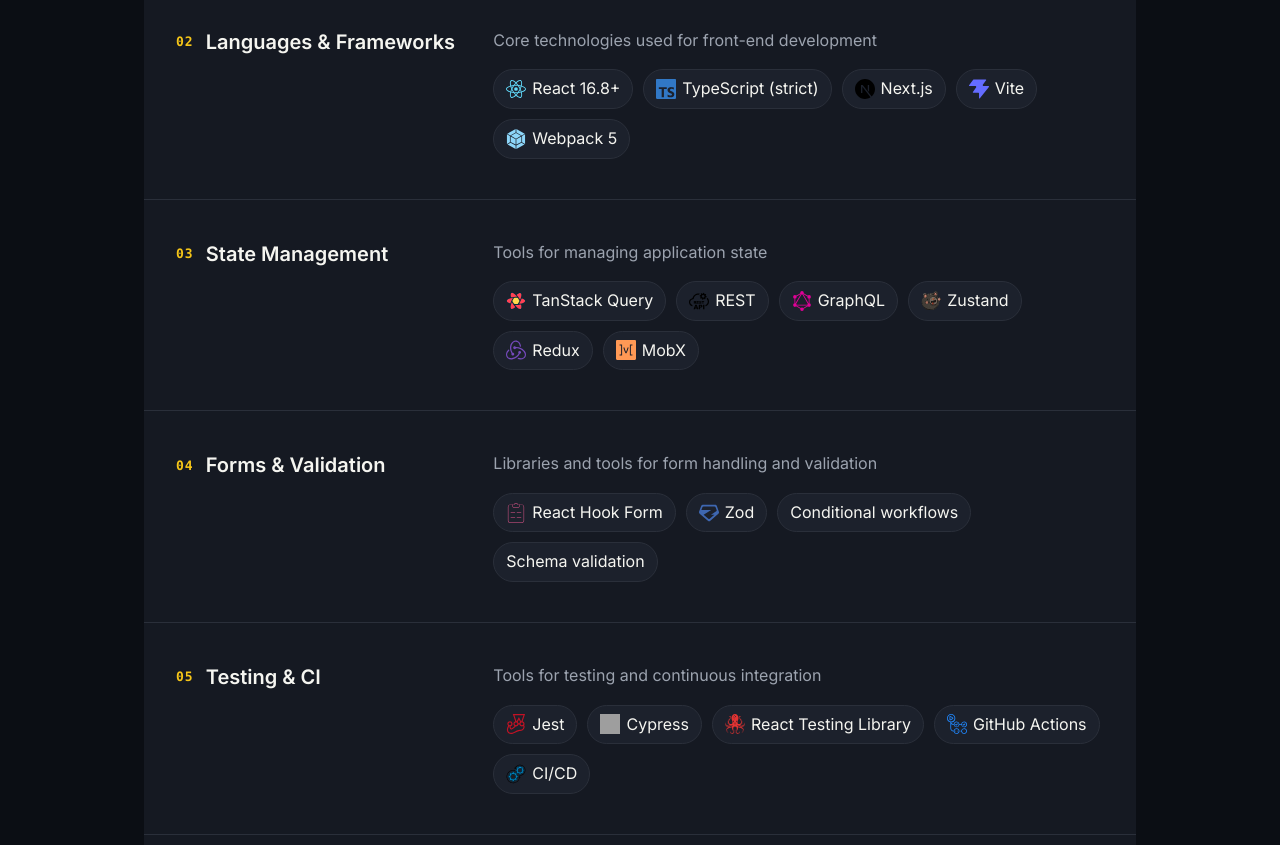
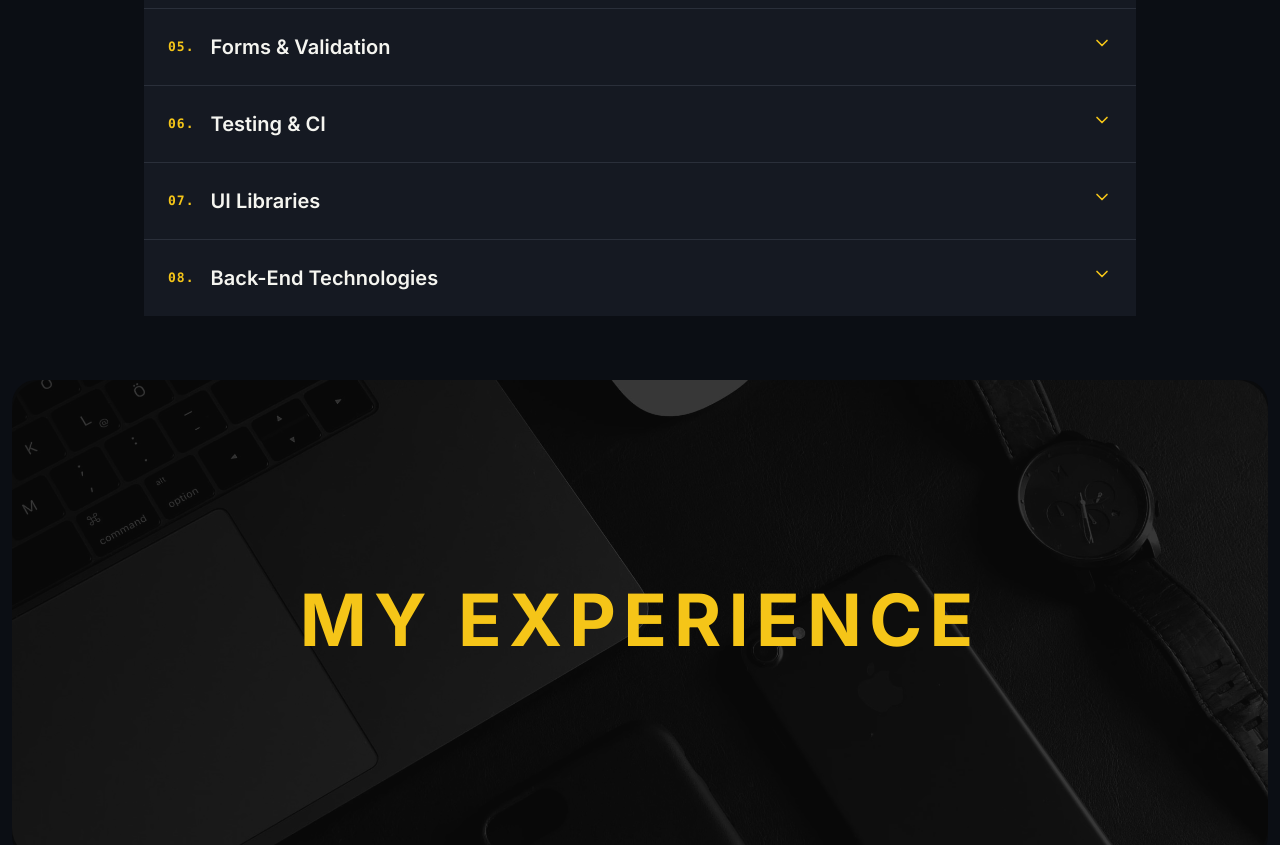
Before and after one commit to WalkUnderPressure/ob-portfolio, a React (Vite) app: page / in a window 1280 px wide. Shown: the part 3880-4725 px from the top of the page. Built offline with nearby package versions, Linux system fonts and the light colour scheme; grey boxes are pictures that could not be loaded.

Commit message:
Add accordion for skills section

```diff
--- a/src/components/SkillsSection.jsx
+++ b/src/components/SkillsSection.jsx
@@ -1,8 +1,59 @@
+import { useState, useRef } from "react";
+import { gsap } from "gsap";
 import SectionTitle from "./SectionTitle.jsx";
 import data from "../data/portfolio.json";
 
 export default function SkillsSection() {
   const { skills, sectionTitles } = data;
+  const [openItems, setOpenItems] = useState({});
+  const contentRefs = useRef({});
+  const arrowRefs = useRef({});
+
+  const toggleItem = (id) => {
+    const isOpen = openItems[id];
+
+    // Animate arrow rotation
+    if (arrowRefs.current[id]) {
+      gsap.to(arrowRefs.current[id], {
+        rotation: isOpen ? 0 : 180,
+        duration: 0.3,
+        ease: "power2.out",
+      });
+    }
+
+    // Animate content
+    if (contentRefs.current[id]) {
+      const element = contentRefs.current[id];
+
+      if (isOpen) {
+        // Closing animation
+        gsap.to(element, {
+          height: 0,
+          opacity: 0,
+          duration: 0.4,
+          ease: "power2.inOut",
+        });
+      } else {
+        // Opening animation - measure natural height
+        gsap.set(element, { height: "auto", opacity: 1 });
+        const targetHeight = element.offsetHeight;
+
+        // Reset and animate
+        gsap.set(element, { height: 0, opacity: 0 });
+        gsap.to(element, {
+          height: targetHeight,
+          opacity: 1,
+          duration: 0.4,
+          ease: "power2.inOut",
+        });
+      }
+    }
+
+    setOpenItems((prev) => ({
+      ...prev,
+      [id]: !prev[id],
+    }));
+  };
 
   return (
     <section id="skills" className="relative pt-16">
@@ -27,26 +78,37 @@
             {skills.description}
           </p>
         </div>
+
         <div
           className="stagger-animate space-y-px"
           style={{ background: "var(--border)" }}
         >
-          {skills.items.map((skill) => (
+          {skills.items.map((skill, index) => {
+            const isOpen = openItems[skill.id];
+
+            return (
               <div
                 key={skill.id}
-              className="stagger-item px-6 py-8 sm:px-8 sm:py-10"
+                className="stagger-item p-4 md:p-6"
                 style={{ background: "var(--surface)" }}
               >
-              <div className="grid grid-cols-1 items-start gap-6 md:grid-cols-12">
-                <div className="flex min-w-0 items-center gap-3 md:col-span-4">
+                <button
+                  onClick={() => toggleItem(skill.id)}
+                  className="flex w-full cursor-pointer items-start gap-6"
+                  aria-expanded={isOpen}
+                  aria-controls={`skills-content-${skill.id}`}
+                >
+                  <div className="flex min-w-0 flex-col items-start gap-3">
+                    <div className="flex flex-row items-center justify-start gap-4">
                       <div
                         className="text-caption flex-shrink-0 font-mono"
                         style={{ color: "var(--accent)" }}
                       >
-                    {skill.id}
+                        {String(index + 1).padStart(2, "0") + "."}
                       </div>
+
                       <h3
-                    className="text-h3 min-w-0 break-words"
+                        className="text-h3 min-w-0 text-left break-words"
                         style={{
                           color: "var(--foreground)",
                           overflowWrap: "anywhere",
@@ -55,7 +117,32 @@
                         {skill.category}
                       </h3>
                     </div>
-                <div className="min-w-0 md:col-span-8">
+                  </div>
+
+                  <div className="ml-auto flex min-w-0 items-center justify-end">
+                    <svg
+                      ref={(el) => (arrowRefs.current[skill.id] = el)}
+                      className="h-5 w-5 flex-shrink-0 transition-transform"
+                      style={{ color: "var(--accent)" }}
+                      viewBox="0 0 24 24"
+                      fill="none"
+                      stroke="currentColor"
+                      strokeWidth="2"
+                      strokeLinecap="round"
+                      strokeLinejoin="round"
+                    >
+                      <polyline points="6,9 12,15 18,9"></polyline>
+                    </svg>
+                  </div>
+                </button>
+
+                {/* Full-width accordion content */}
+                <div
+                  ref={(el) => (contentRefs.current[skill.id] = el)}
+                  id={`skills-content-${skill.id}`}
+                  className="h-0 overflow-hidden opacity-0"
+                >
+                  <div className="w-full pt-6">
                     <p
                       className="text-body mb-4"
                       style={{ color: "var(--muted-foreground)" }}
@@ -88,7 +175,8 @@
                   </div>
                 </div>
               </div>
-          ))}
+            );
+          })}
         </div>
       </div>
     </section>
--- a/src/data/portfolio.json
+++ b/src/data/portfolio.json
@@ -129,7 +129,7 @@
     "description": "A toolkit honed through real-world projects. Every category below represents tools I reach for daily.",
     "items": [
       {
-        "id": "01",
+        "id": "ai_development",
         "category": "AI Development",
         "description": "Leveraging AI tools to accelerate software development, improve code quality, and enhance engineering productivity",
         "technologies": [
@@ -154,161 +154,7 @@
         ]
       },
       {
-        "id": "02",
-        "category": "Languages & Frameworks",
-        "description": "Core technologies used for front-end development",
-        "technologies": [
-          {
-            "name": "React 16.8+",
-            "icon": "/skills/react.svg"
-          },
-          {
-            "name": "TypeScript (strict)",
-            "icon": "/skills/typescript.svg"
-          },
-          {
-            "name": "Next.js",
-            "icon": "/skills/nextdotjs.svg"
-          },
-          {
-            "name": "Vite",
-            "icon": "/skills/vite.svg"
-          },
-          {
-            "name": "Webpack 5",
-            "icon": "/skills/webpack.svg"
-          }
-        ]
-      },
-      {
-        "id": "03",
-        "category": "State Management",
-        "description": "Tools for managing application state",
-        "technologies": [
-          {
-            "name": "TanStack Query",
-            "icon": "/skills/tanstackquery.svg"
-          },
-          {
-            "name": "REST",
-            "icon": "/skills/rest-api.svg"
-          },
-          {
-            "name": "GraphQL",
-            "icon": "/skills/graphql.svg"
-          },
-          {
-            "name": "Zustand",
-            "icon": "/skills/zustand.svg"
-          },
-          {
-            "name": "Redux",
-            "icon": "/skills/redux.svg"
-          },
-          {
-            "name": "MobX",
-            "icon": "/skills/mobx.svg"
-          }
-        ]
-      },
-      {
-        "id": "04",
-        "category": "Forms & Validation",
-        "description": "Libraries and tools for form handling and validation",
-        "technologies": [
-          {
-            "name": "React Hook Form",
-            "icon": "/skills/reacthookform.svg"
-          },
-          {
-            "name": "Zod",
-            "icon": "/skills/zod.svg"
-          },
-          {
-            "name": "Conditional workflows",
-            "icon": null
-          },
-          {
-            "name": "Schema validation",
-            "icon": null
-          }
-        ]
-      },
-      {
-        "id": "05",
-        "category": "Testing & CI",
-        "description": "Tools for testing and continuous integration",
-        "technologies": [
-          {
-            "name": "Jest",
-            "icon": "/skills/jest.svg"
-          },
-          {
-            "name": "Cypress",
-            "icon": "/skills/cypress.svg"
-          },
-          {
-            "name": "React Testing Library",
-            "icon": "/skills/testinglibrary.svg"
-          },
-          {
-            "name": "GitHub Actions",
-            "icon": "/skills/githubactions.svg"
-          },
-          {
-            "name": "CI/CD",
-            "icon": "/skills/ci-cd.svg"
-          }
-        ]
-      },
-      {
-        "id": "06",
-        "category": "UI Libraries",
-        "description": "Libraries used for building user interfaces",
-        "technologies": [
-          {
-            "name": "Chakra UI",
-            "icon": "/skills/chakraui.svg"
-          },
-          {
-            "name": "Radix UI",
-            "icon": "/skills/radixui.svg"
-          },
-          {
-            "name": "TailwindCSS",
-            "icon": "/skills/tailwindcss.svg"
-          },
-          {
-            "name": "Storybook",
-            "icon": "/skills/storybook.svg"
-          }
-        ]
-      },
-      {
-        "id": "07",
-        "category": "Back-End Technologies",
-        "description": "Technologies used for back-end development",
-        "technologies": [
-          {
-            "name": "Node.js",
-            "icon": "/skills/nodejs.svg"
-          },
-          {
-            "name": "Express.js",
-            "icon": "/skills/express.svg"
-          },
-          {
-            "name": "MongoDB",
-            "icon": "/skills/mongodb.svg"
-          },
-          {
-            "name": "pm2",
-            "icon": "/skills/pm2.svg"
-          }
-        ]
-      },
-      {
-        "id": "08",
+        "id": "engineering_leadership",
         "category": "Engineering & Leadership",
         "description": "Professional competencies developed through leading projects, collaborating across teams, and delivering high-quality software",
         "technologies": [
@@ -341,6 +187,160 @@
           },
           {
             "name": "Continuous Learning"
+          }
+        ]
+      },
+      {
+        "id": "languages_frameworks",
+        "category": "Languages & Frameworks",
+        "description": "Core technologies used for front-end development",
+        "technologies": [
+          {
+            "name": "React 16.8+",
+            "icon": "/skills/react.svg"
+          },
+          {
+            "name": "TypeScript (strict)",
+            "icon": "/skills/typescript.svg"
+          },
+          {
+            "name": "Next.js",
+            "icon": "/skills/nextdotjs.svg"
+          },
+          {
+            "name": "Vite",
+            "icon": "/skills/vite.svg"
+          },
+          {
+            "name": "Webpack 5",
+            "icon": "/skills/webpack.svg"
+          }
+        ]
+      },
+      {
+        "id": "state_management",
+        "category": "State Management",
+        "description": "Tools for managing application state",
+        "technologies": [
+          {
+            "name": "TanStack Query",
+            "icon": "/skills/tanstackquery.svg"
+          },
+          {
+            "name": "REST",
+            "icon": "/skills/rest-api.svg"
+          },
+          {
+            "name": "GraphQL",
+            "icon": "/skills/graphql.svg"
+          },
+          {
+            "name": "Zustand",
+            "icon": "/skills/zustand.svg"
+          },
+          {
+            "name": "Redux",
+            "icon": "/skills/redux.svg"
+          },
+          {
+            "name": "MobX",
+            "icon": "/skills/mobx.svg"
+          }
+        ]
+      },
+      {
+        "id": "forms_validation",
+        "category": "Forms & Validation",
+        "description": "Libraries and tools for form handling and validation",
+        "technologies": [
+          {
+            "name": "React Hook Form",
+            "icon": "/skills/reacthookform.svg"
+          },
+          {
+            "name": "Zod",
+            "icon": "/skills/zod.svg"
+          },
+          {
+            "name": "Conditional workflows",
+            "icon": null
+          },
+          {
+            "name": "Schema validation",
+            "icon": null
+          }
+        ]
+      },
+      {
+        "id": "testing_ci",
+        "category": "Testing & CI",
+        "description": "Tools for testing and continuous integration",
+        "technologies": [
+          {
+            "name": "Jest",
+            "icon": "/skills/jest.svg"
+          },
+          {
+            "name": "Cypress",
+            "icon": "/skills/cypress.svg"
+          },
+          {
+            "name": "React Testing Library",
+            "icon": "/skills/testinglibrary.svg"
+          },
+          {
+            "name": "GitHub Actions",
+            "icon": "/skills/githubactions.svg"
+          },
+          {
+            "name": "CI/CD",
+            "icon": "/skills/ci-cd.svg"
+          }
+        ]
+      },
+      {
+        "id": "ui_libraries",
+        "category": "UI Libraries",
+        "description": "Libraries used for building user interfaces",
+        "technologies": [
+          {
+            "name": "Chakra UI",
+            "icon": "/skills/chakraui.svg"
+          },
+          {
+            "name": "Radix UI",
+            "icon": "/skills/radixui.svg"
+          },
+          {
+            "name": "TailwindCSS",
+            "icon": "/skills/tailwindcss.svg"
+          },
+          {
+            "name": "Storybook",
+            "icon": "/skills/storybook.svg"
+          }
+        ]
+      },
+      {
+        "id": "back-end_technologies",
+        "category": "Back-End Technologies",
+        "description": "Technologies used for back-end development",
+        "technologies": [
+          {
+            "name": "Node.js",
+            "icon": "/skills/nodejs.svg"
+          },
+          {
+            "name": "Express.js",
+            "icon": "/skills/express.svg"
+          },
+          {
+            "name": "MongoDB",
+            "icon": "/skills/mongodb.svg"
+          },
+          {
+            "name": "pm2",
+            "icon": "/skills/pm2.svg"
           }
         ]
       }
```
Also changed, not shown: src/components/TestimonialsSection.jsx (+5 -2 lines), public/icons/arrow.svg (deleted). Lines whose indentation alone changed are shown as unchanged.
